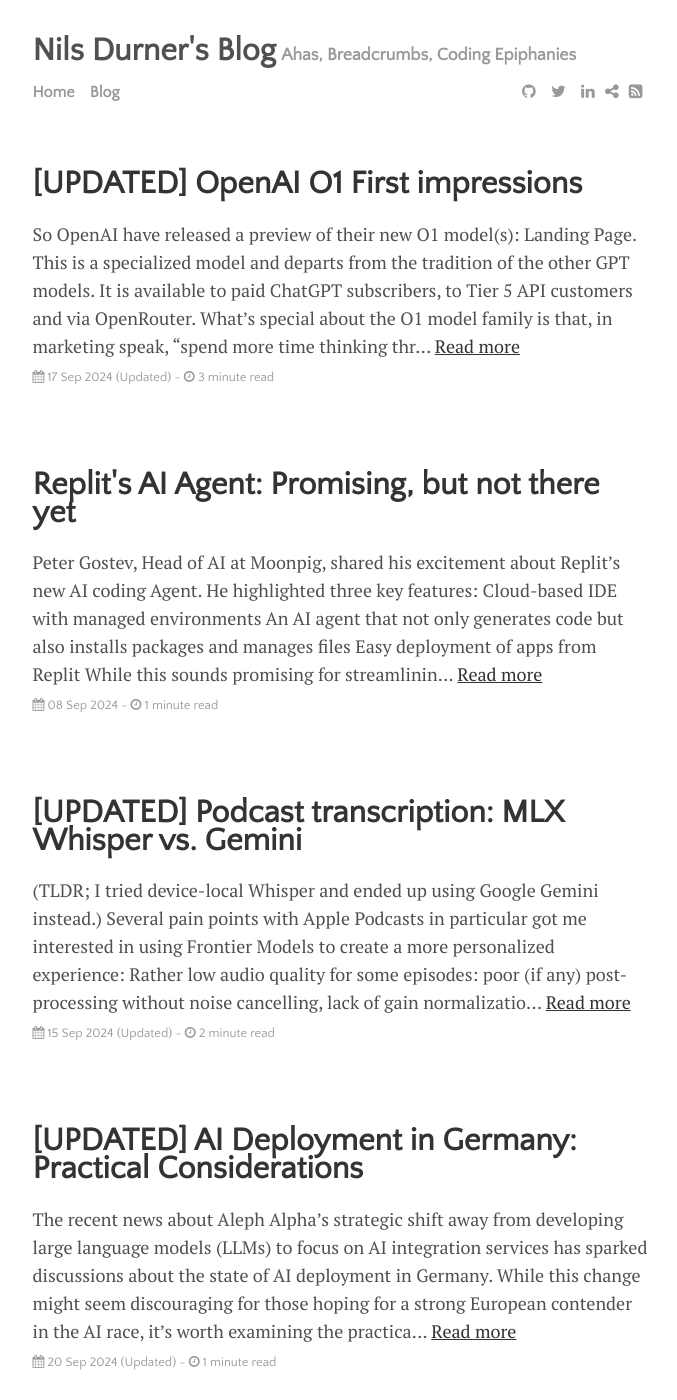
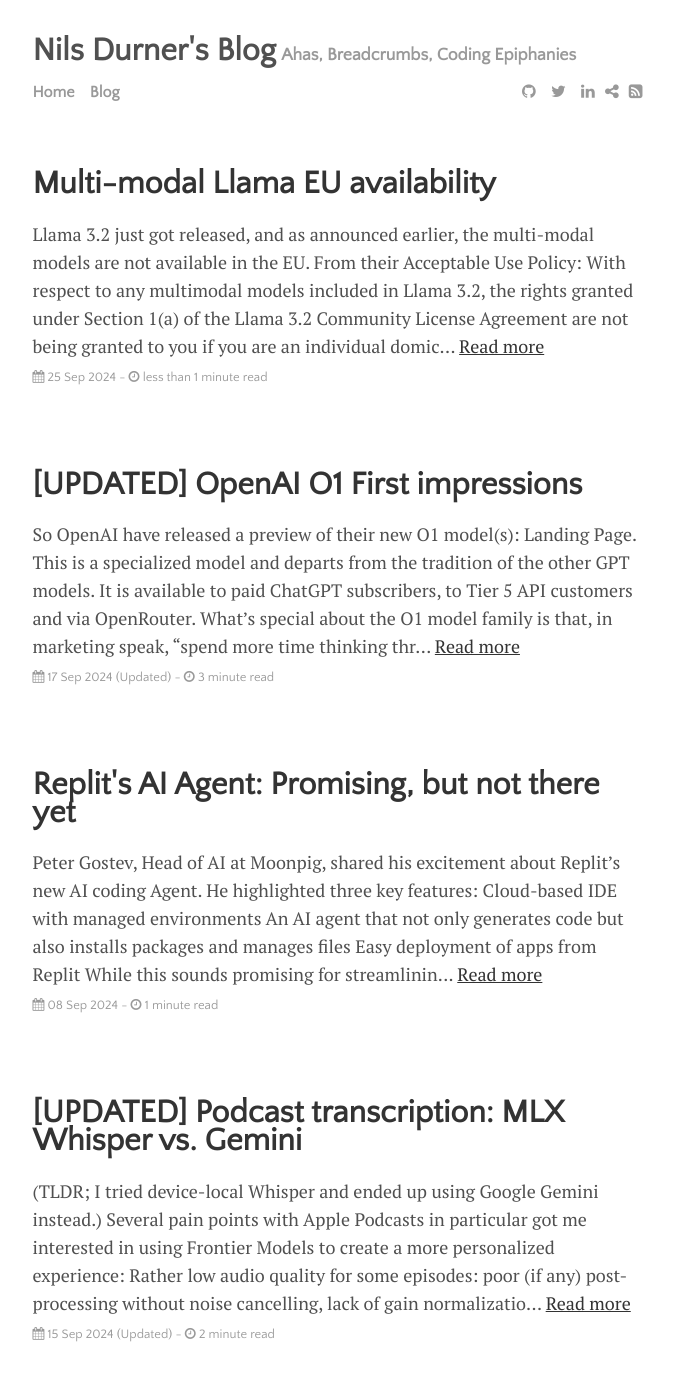
Before and after one commit to ndurner/ndurner.github.io, a Jekyll site: the page built from blog/index.html, in a window 1280 px wide and 1400 px high. Shown: the whole window, without its empty margins (300-977 px from the left). Built offline with Jekyll 4.4.1, drawn with Linux system fonts in a browser that asks for light colours; the list of posts is cut into pages by our own code; some of the changed text lies outside the part shown.

Commit message:
fix date

```diff
--- a/_posts/2024-09-25-llama-multi-modal-eu.md
+++ b/_posts/2024-09-25-llama-multi-modal-eu.md
@@ -1,7 +1,7 @@
 ---
 layout: post
 title: "Multi-modal Llama EU availability"
-date: 2024-04-21
+date: 2024-09-25
 tags: [llm, ai, llama]
 ---
 
```
